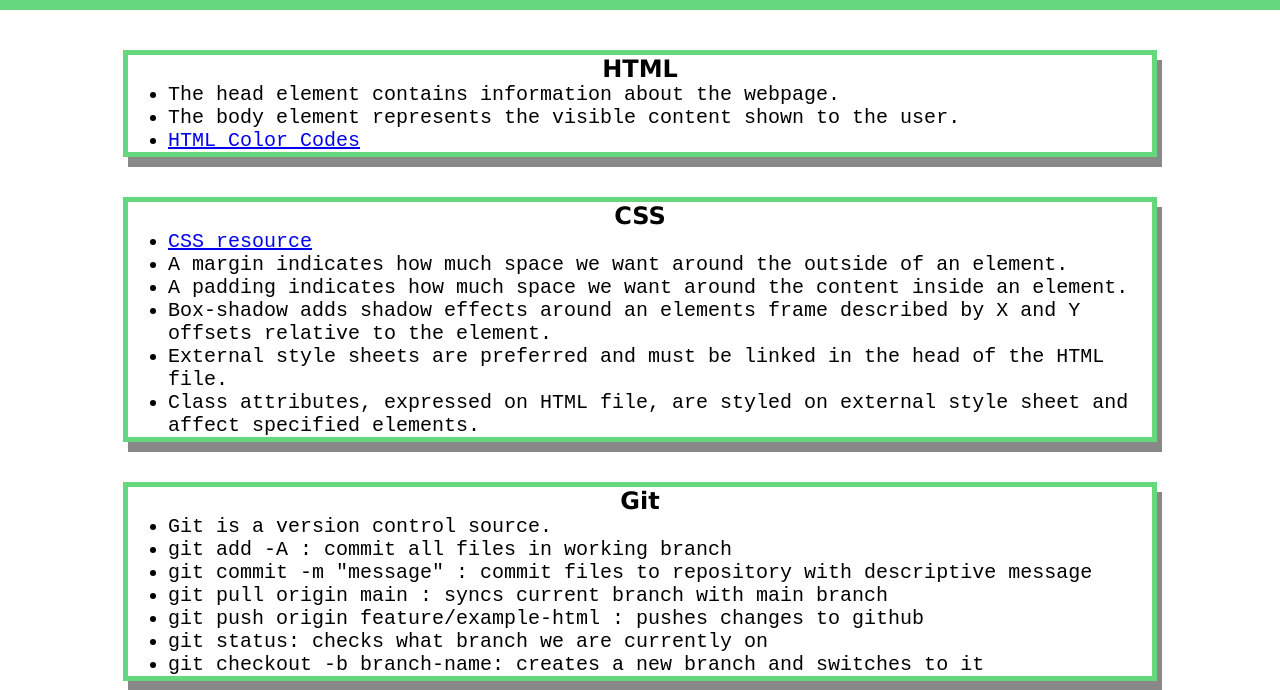
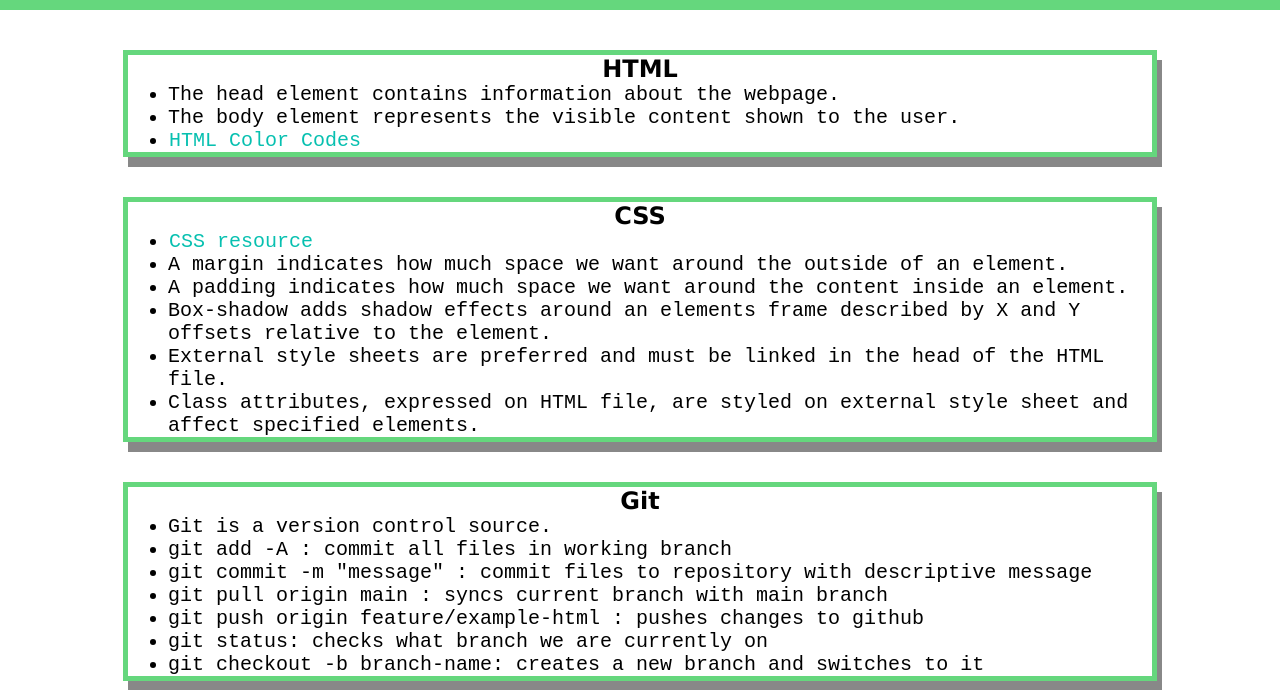
Before and after one commit to ChesneyJulian/prework-study-guide, a plain HTML site: page prework-study-guide/index.html in a window 1280 px wide. Shown: the part 110-800 px from the top of the page. Drawn offline with Linux system fonts and the light colour scheme.

Commit message:
altered style of links

```diff
--- a/prework-study-guide/assets/style.css
+++ b/prework-study-guide/assets/style.css
@@ -36,3 +36,31 @@ p {
     border: 5px solid #65D77D;
     box-shadow: 5px 10px #888888;
 }
+a {
+    outline: none;
+    text-decoration: none;
+    padding: 2px 1px 0;
+  }
+
+  a:link {
+    color: #07c0b0;
+  }
+
+  a:visited {
+    color: #dc5ecf;
+  }
+
+  a:focus {
+    border-bottom: 1px solid;
+    background: #bae498;
+  }
+
+  a:hover {
+    border-bottom: 1px solid;
+    background: #4ce0d4;
+  }
+
+  a:active {
+    background: #0f8775;
+    color: #4ce0d4;
+  }
```
